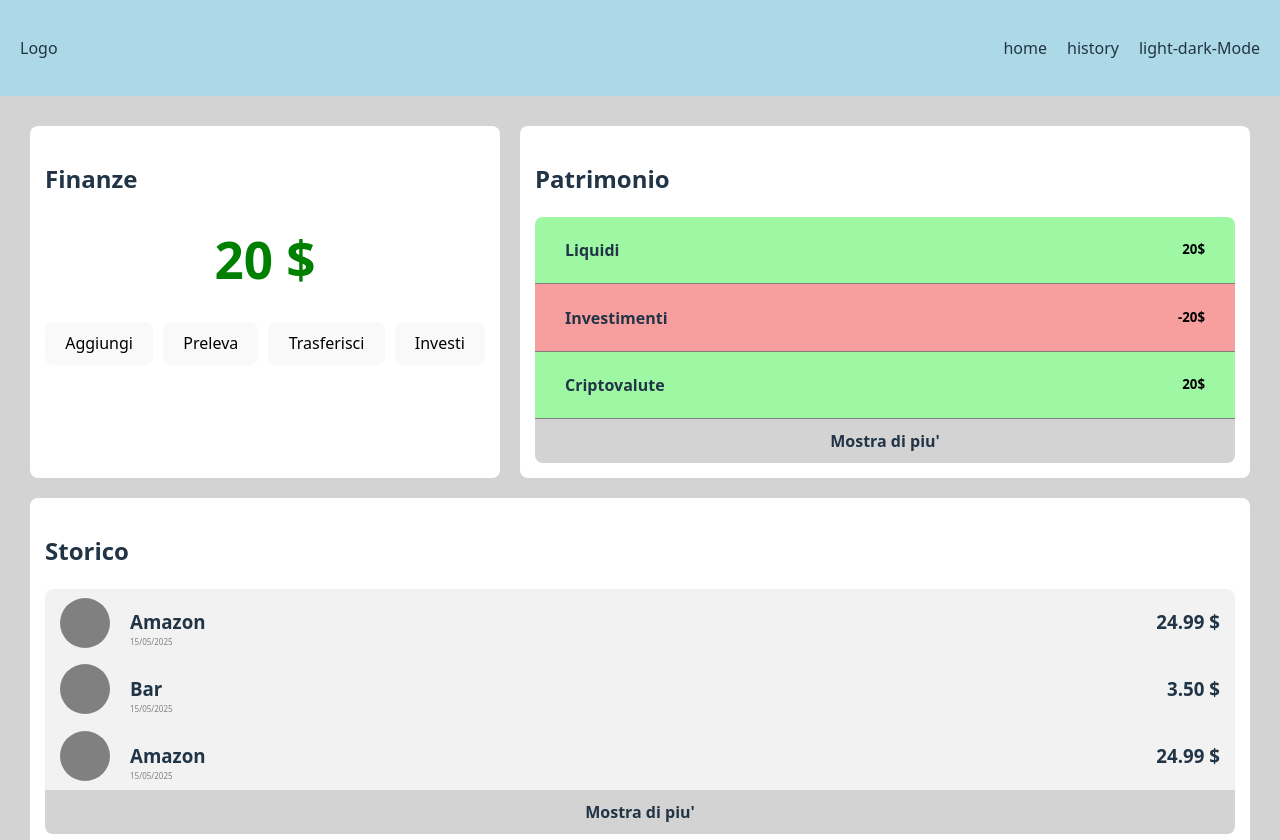
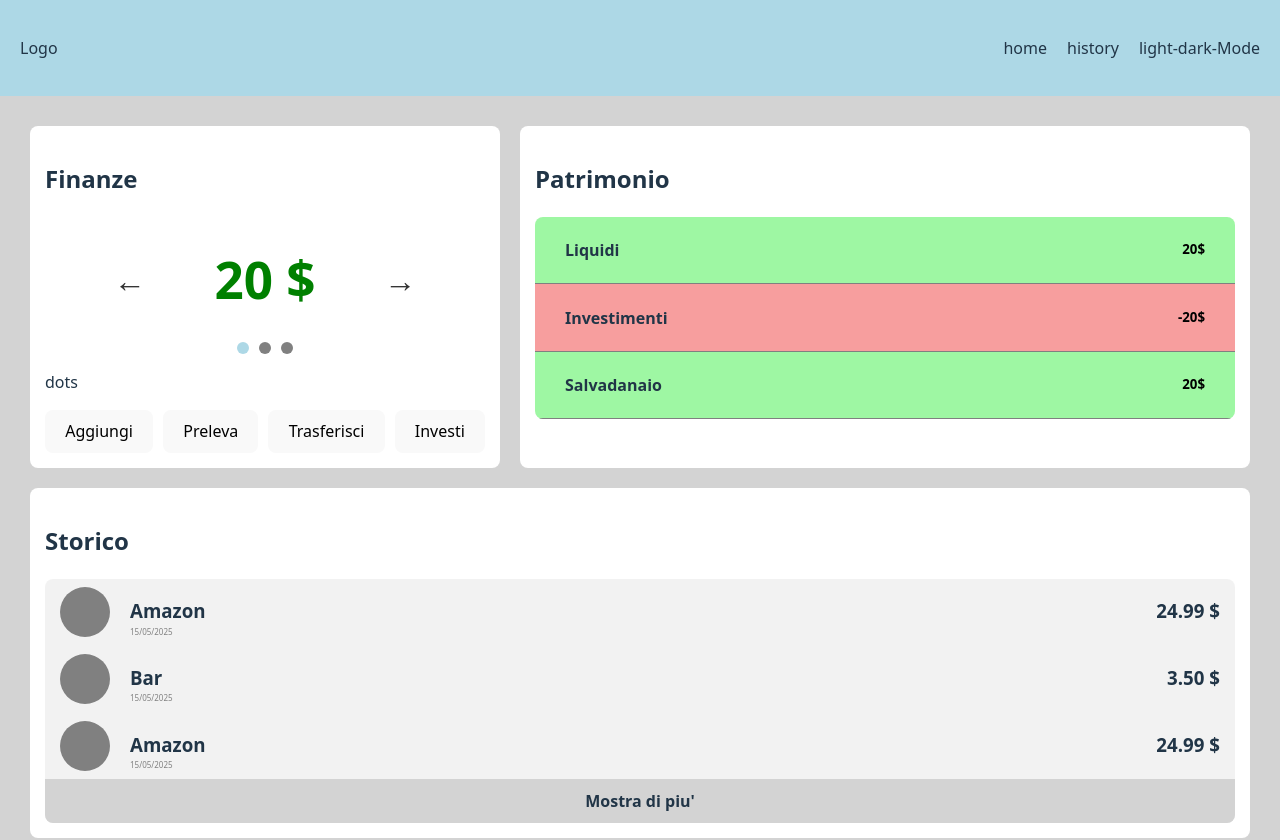
Before and after one commit to DenysPashkov/finance_tracker, a React (Vite) app: page / in a window 1280 px wide. Shown: the top 840 px of the page. Built offline with nearby package versions, Linux system fonts and the light colour scheme.

Commit message:
added firebase config

```diff
--- a/package.json
+++ b/package.json
@@ -10,6 +10,7 @@
     "preview": "vite preview"
   },
   "dependencies": {
+    "firebase": "^11.7.3",
     "react": "^19.1.0",
     "react-charts": "^3.0.0-beta.57",
     "react-dom": "^19.1.0",
--- a/src/components/cells/MainFinances.tsx
+++ b/src/components/cells/MainFinances.tsx
@@ -1,6 +1,46 @@
+import { useState } from "react";
 import { cellCSS } from "./cellsCSS";
 
 export function MainFinances() {
+  const [selectedIndex, setSelectedIndex] = useState(0);
+  const finances = [20, 53.2, 40000];
+
+  const handlePrev = () => {
+    setSelectedIndex((prev) => {
+      if (prev == 0) {
+        return prev;
+      }
+      return prev - 1;
+    });
+  };
+
+  const handleNext = () => {
+    setSelectedIndex((prev) => {
+      if (prev == finances.length - 1) {
+        return prev;
+      }
+      return prev + 1;
+    });
+  };
+
+  function Dot({ index }: { index: number }) {
+    return (
+      <button
+        onClick={() => {
+          setSelectedIndex(index);
+        }}
+        style={{
+          height: "12px",
+          width: "12px",
+          borderRadius: "50%",
+          backgroundColor: index == selectedIndex ? "lightblue" : "gray",
+          padding: 0,
+          outline: "none",
+        }}
+      ></button>
+    );
+  }
+
   return (
     <div
       style={{
@@ -9,15 +49,61 @@ export function MainFinances() {
       }}
     >
       <h2>Finanze</h2>
-      <h1
+      <div
         style={{
-          textAlign: "center",
-          color:
-            "green" /* TODO: Manage the possibility to have a negative finance and change the color of the Text here */,
+          display: "flex",
+          justifyContent: "space-evenly",
+          alignItems: "center",
         }}
       >
-        20 $
-      </h1>
+        <button
+          style={{
+            fontSize: "2rem",
+            background: "none",
+            border: "none",
+            cursor: "pointer",
+            padding: "0 10px",
+            color: "#333", // or your theme color
+            outline: "none",
+          }}
+          onClick={() => handlePrev()}
+        >
+          ←
+        </button>
+
+        <h1
+          style={{
+            textAlign: "center",
+            color:
+              "green" /* TODO: Manage the possibility to have a negative finance and change the color of the Text here */,
+          }}
+        >
+          {finances[selectedIndex]} $
+        </h1>
+
+        <button
+          style={{
+            fontSize: "2rem",
+            background: "none",
+            border: "none",
+            cursor: "pointer",
+            padding: "0 10px",
+            color: "#333",
+            outline: "none",
+          }}
+          onClick={() => handleNext()}
+        >
+          →
+        </button>
+      </div>
+
+      <div style={{ display: "flex", justifyContent: "center", gap: "10px" }}>
+        {finances.map((_, idx) => {
+          return <Dot index={idx} />;
+        })}
+      </div>
+
+      <p>dots</p>
       {/*TODO: Add dots in the future once we will have multiple finances <p>dots</p> */}
       <div
         style={{
--- a/src/components/cells/PatrimonyCell.tsx
+++ b/src/components/cells/PatrimonyCell.tsx
@@ -1,5 +1,4 @@
 import { CellContent } from "../CellContent";
-import { ShowMoreRow } from "../ShowMoreRow";
 import { cellCSS } from "./cellsCSS";
 
 export function PatrimonyCell() {
@@ -9,8 +8,7 @@ export function PatrimonyCell() {
       <CellContent>
         <PatrimonyRow title="Liquidi" value={20} />
         <PatrimonyRow title="Investimenti" value={-20} />
-        <PatrimonyRow title="Criptovalute" value={20} />
-        <ShowMoreRow />
+        <PatrimonyRow title="Salvadanaio" value={20} />
       </CellContent>
     </div>
   );
--- a/src/pages/Home.tsx
+++ b/src/pages/Home.tsx
@@ -1,9 +1,11 @@
-import type { CSSProperties } from "react";
+import { useEffect, type CSSProperties } from "react";
 import { Footer } from "../components/Footer";
 import { Header } from "../components/Header";
 import { FinanceRow } from "./FinanceRow";
 import { ExpensesRow } from "../components/home main components/ExpensesRow";
 import { HistoryCell } from "../components/cells/HistoryCell";
+
+import { initializeApp } from "firebase/app";
 
 export default function Home() {
   const contentCSS: CSSProperties = {
@@ -23,6 +25,20 @@ export default function Home() {
     flexDirection: "column",
   };
 
+  const firebaseConfig = {
+    apiKey: "AIzaSyA6irwVSd5U54ZxLp9tzc_8xx15yPNG9fY",
+    authDomain: "financestracker-denyspashkov.firebaseapp.com",
+    projectId: "financestracker-denyspashkov",
+    storageBucket: "financestracker-denyspashkov.firebasestorage.app",
+    messagingSenderId: "351184893042",
+    appId: "1:351184893042:web:11065aff898d63b0973eeb",
+  };
+
+  // Initialize Firebase
+  useEffect(() => {
+    const app = initializeApp(firebaseConfig);
+  }, []);
+
   return (
     <>
       <div style={bodyCSS}>
```
Also changed, not shown: 1 other file (tests, documents, lock files or other folders).
